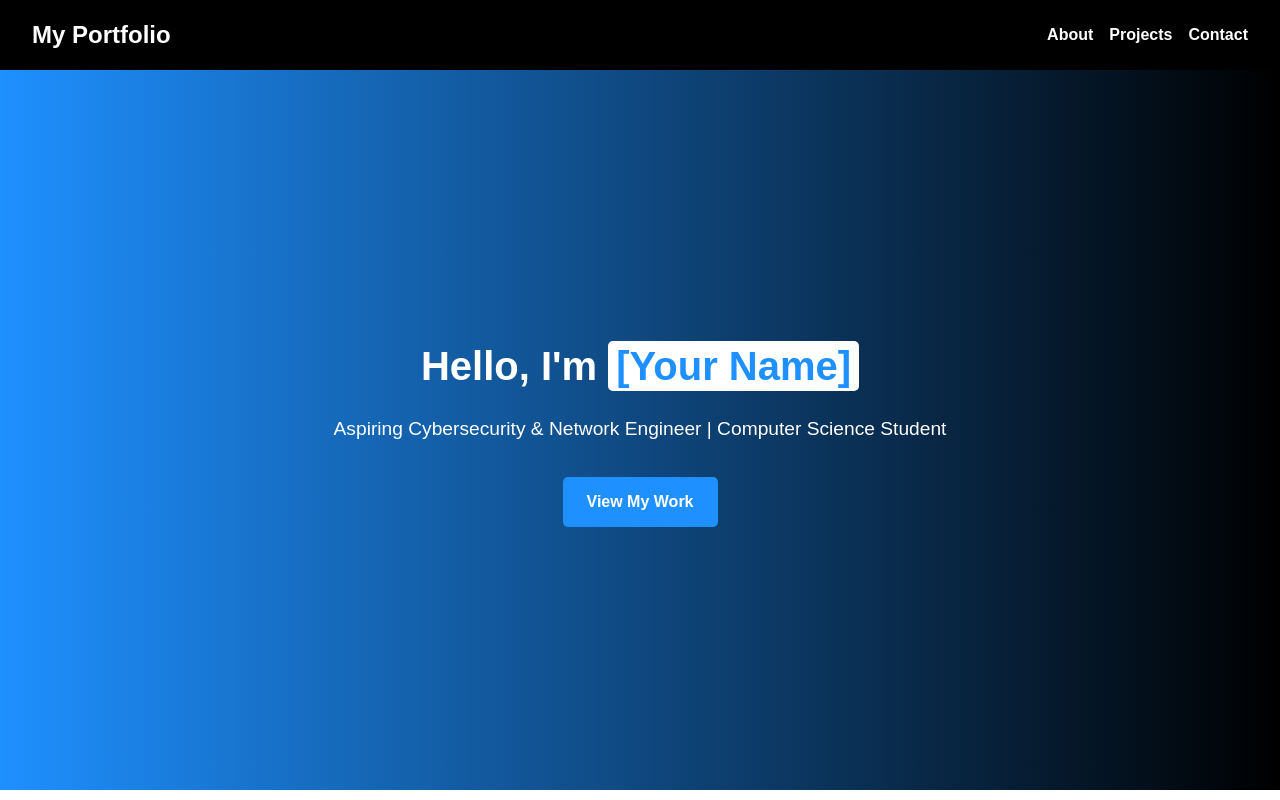
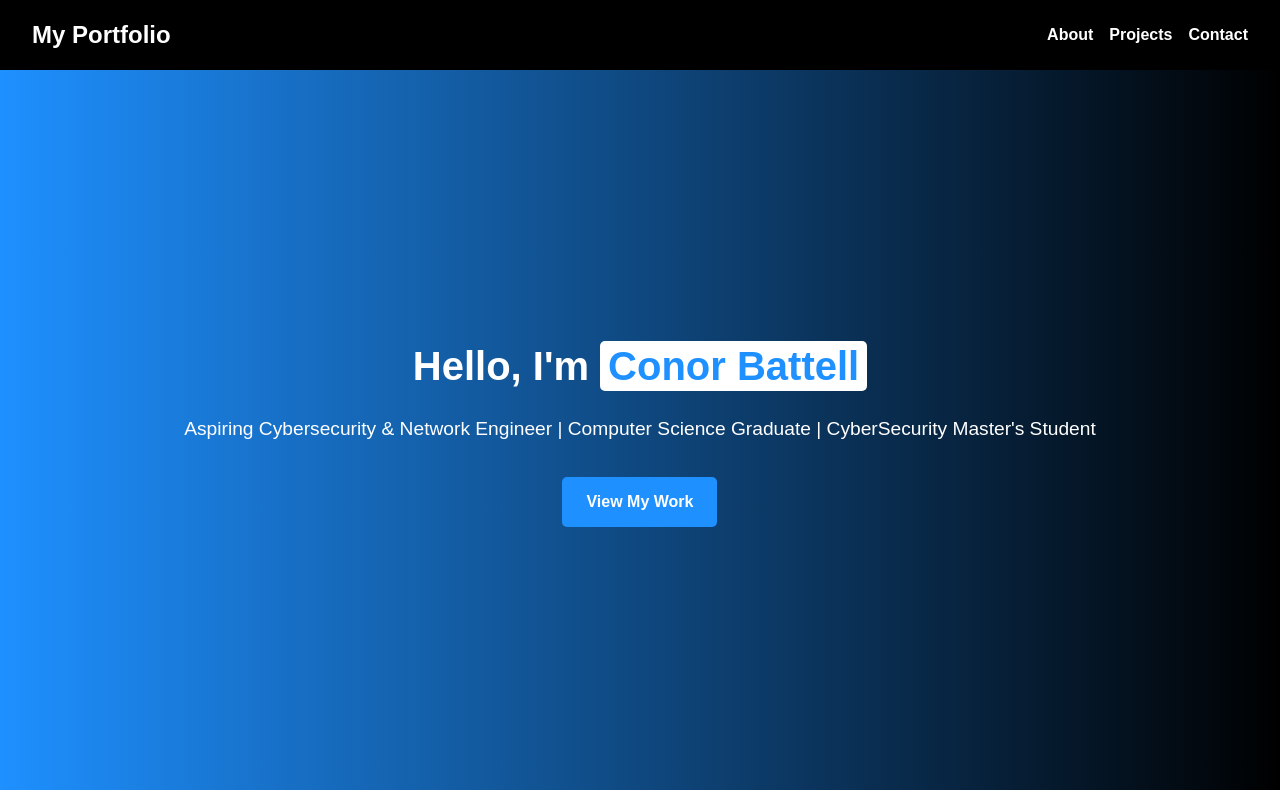
Before and after one commit to conortb04/conortb04.github.io, a plain HTML site: page index.html in a window 1280 px wide. Shown: the top 800 px of the page. Drawn offline with Linux system fonts and the light colour scheme.

Commit message:
Update index.html

```diff
--- a/index.html
+++ b/index.html
@@ -22,8 +22,8 @@
     <!-- Hero Section -->
     <section class="hero">
         <div class="hero-content">
-            <h2>Hello, I'm <span class="highlight">[Your Name]</span></h2>
-            <p>Aspiring Cybersecurity & Network Engineer | Computer Science Student</p>
+            <h2>Hello, I'm <span class="highlight">Conor Battell</span></h2>
+            <p>Aspiring Cybersecurity & Network Engineer | Computer Science Graduate | CyberSecurity Master's Student</p>
             <a href="#projects" class="btn">View My Work</a>
         </div>
     </section>
```
